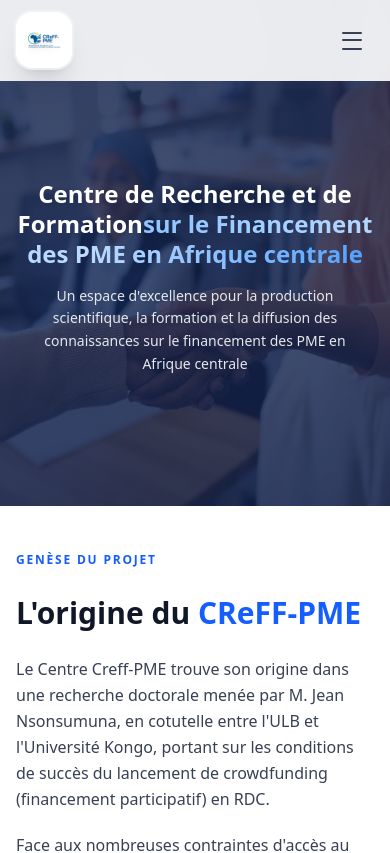
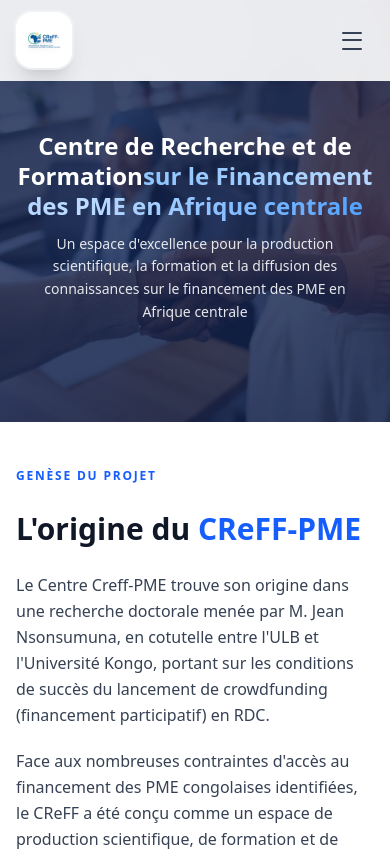
Before and after one commit to EThys/centreDeRecherche, a Vue app: page /about in a window 390 px wide. Shown: the top 853 px of the page. Built offline with nearby package versions, Linux system fonts and the light colour scheme.

Commit message:
fix: Réduction des espacements et de la hauteur du hero dans AboutView pour mobile

```diff
--- a/src/views/AboutView.vue
+++ b/src/views/AboutView.vue
@@ -4,7 +4,7 @@
     <NavBarComponent />
 
     <!-- Hero Section avec image de fond -->
-    <section class="relative pt-32 sm:pt-40 lg:pt-48 pb-20 sm:pb-24 lg:pb-32 min-h-[60vh] sm:min-h-[70vh] flex items-center overflow-hidden">
+    <section class="relative pt-20 sm:pt-32 lg:pt-40 pb-12 sm:pb-16 lg:pb-24 min-h-[50vh] sm:min-h-[60vh] lg:min-h-[70vh] flex items-center overflow-hidden">
       <!-- Image de fond -->
       <div class="absolute inset-0 z-0">
         <img
@@ -21,7 +21,7 @@
       <!-- Contenu -->
       <div class="max-w-6xl mx-auto px-4 sm:px-6 lg:px-8 relative z-10 w-full">
         <div class="text-center fade-in-up" data-animate>
-          <h1 class="text-2xl sm:text-4xl md:text-5xl lg:text-6xl xl:text-7xl font-bold text-white mb-4 sm:mb-6 lg:mb-8 leading-tight">
+          <h1 class="text-2xl sm:text-4xl md:text-5xl lg:text-6xl xl:text-7xl font-bold text-white mb-3 sm:mb-4 lg:mb-6 leading-tight">
             {{ $t('about.aboutView.heroTitle') }}<br class="hidden sm:block" />
             <span class="text-transparent bg-clip-text bg-gradient-to-r from-blue-300 via-blue-200 to-blue-400">{{ $t('about.aboutView.heroSubtitle') }}</span>
         </h1>
```
